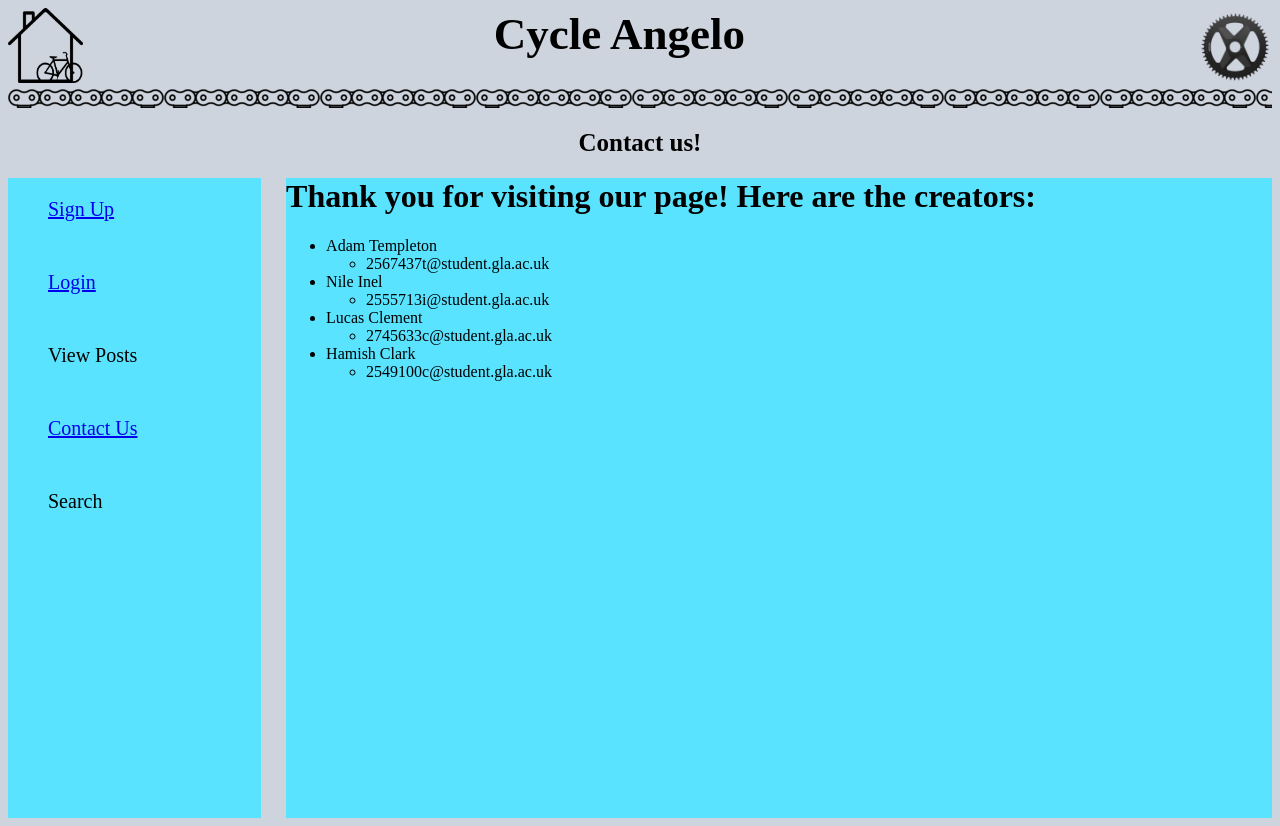
After one commit to Shug1876/WAD2-team-exercise, a Django app: page /cycle_angelo/contact_us/ in a window 1280 px wide. The commit adds this page. Run offline with Django 3.2, Linux system fonts and the light colour scheme.

Commit message:
Added Contact Us Page

```diff
--- a/cycle_angelo/urls.py
+++ b/cycle_angelo/urls.py
@@ -16,5 +16,6 @@ path('login/', views.user_login, name='login'),
 path('logout/', views.user_logout, name='logout'),
 path('register_profile/', views.register_profile, name='register_profile'),
 path('profile/<username>/', views.ProfileView.as_view(), name='profile'),
+path('contact_us/', views.contact_us, name="contact_us"),
 
 ]
--- a/cycle_angelo/views.py
+++ b/cycle_angelo/views.py
@@ -26,6 +26,11 @@ def index(request):
     context_dict['top_posts'] = top_post_list
 
     return render(request, 'cycle_angelo/index.html', context=context_dict)
+
+def contact_us(request):
+    context_dict = {}
+
+    return render(request, 'cycle_angelo/contact_us.html', context=context_dict)
 
 
 @login_required
--- a/templates/cycle_angelo/base.html
+++ b/templates/cycle_angelo/base.html
@@ -52,7 +52,7 @@
                     <li><a href="{% url 'auth_login' %}">Login</a></li>
                 {% endif %}
                     <li><a >View Posts</a></li>
-                    <li><a >Contact Us</a></li>
+                    <li><a href="{% url 'cycle_angelo:contact_us' %}">Contact Us</a></li>
                     <li><a >Search</a></li>
             </ul>
         </div>
--- /dev/null
+++ b/templates/cycle_angelo/contact_us.html
@@ -0,0 +1,42 @@
+<!DOCTYPE html>
+{% extends 'cycle_angelo/base.html' %}
+{% load staticfiles %}
+
+<html>
+
+<head>
+
+{% block title_block %}
+    Contact us!
+{% endblock %}
+
+</head>
+
+<body>
+	{% block sub_heading %}
+	{% if user.is_authenticated %}
+	  Contact us, {{ user.username }}!
+  {% else %}
+    Contact us!
+	{% endif %}
+
+	{% endblock %}
+
+  {% block body_block %}
+  <div>
+    <h1>Thank you for visiting our page! Here are the creators:</h1>
+    <ul>
+        <li>Adam Templeton</li>
+          <ul><li>2567437t@student.gla.ac.uk</li></ul>
+        <li>Nile Inel</li>
+          <ul><li>2555713i@student.gla.ac.uk</li></ul>
+        <li>Lucas Clement</li>
+          <ul><li>2745633c@student.gla.ac.uk</li></ul>
+        <li>Hamish Clark</li>
+          <ul><li>2549100c@student.gla.ac.uk</li></ul>
+
+    </ul>
+  </div>
+  {% endblock %}
+</body>
+</html>
```
Also changed, not shown: cycle_angelo/tests.py (+6 -42 lines).
